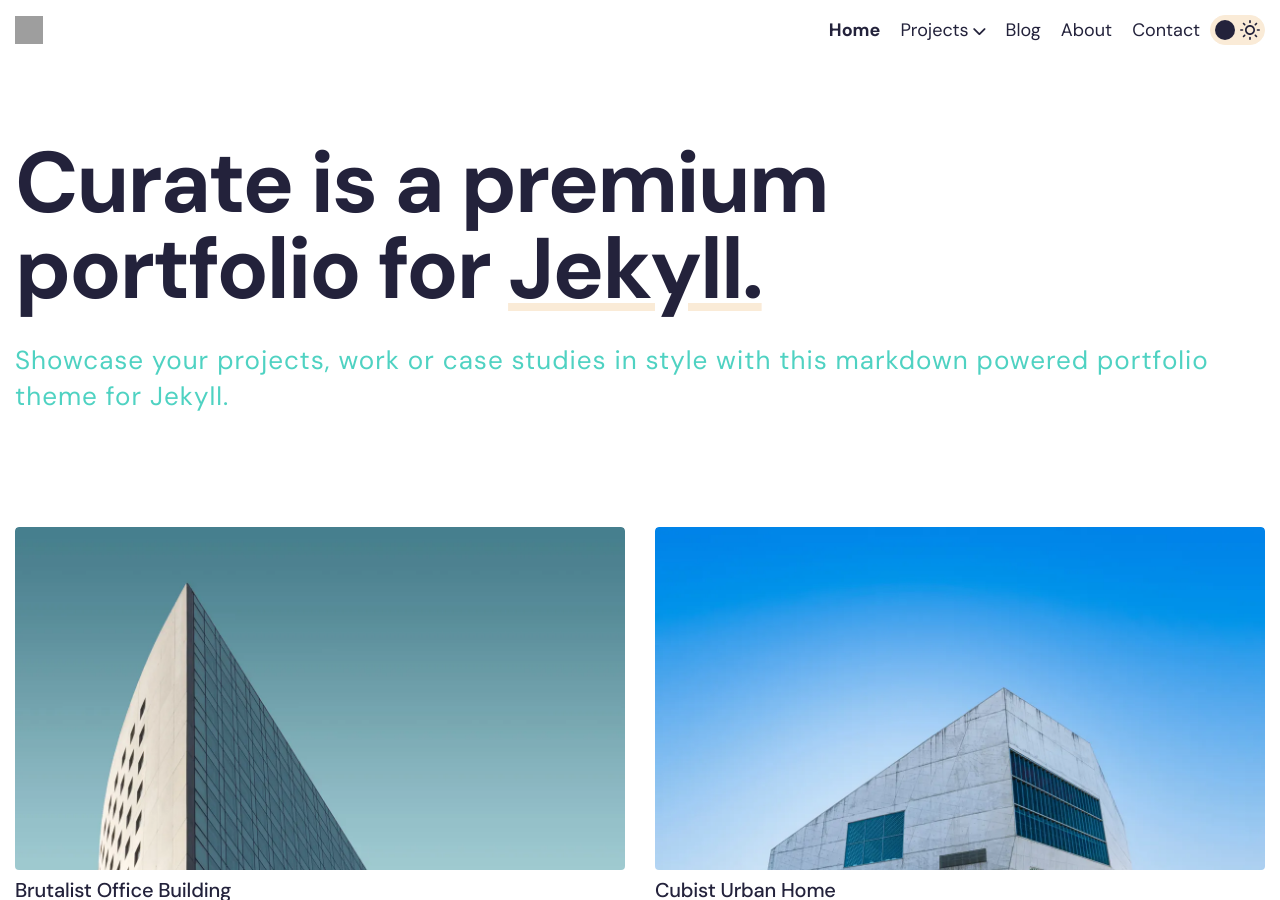
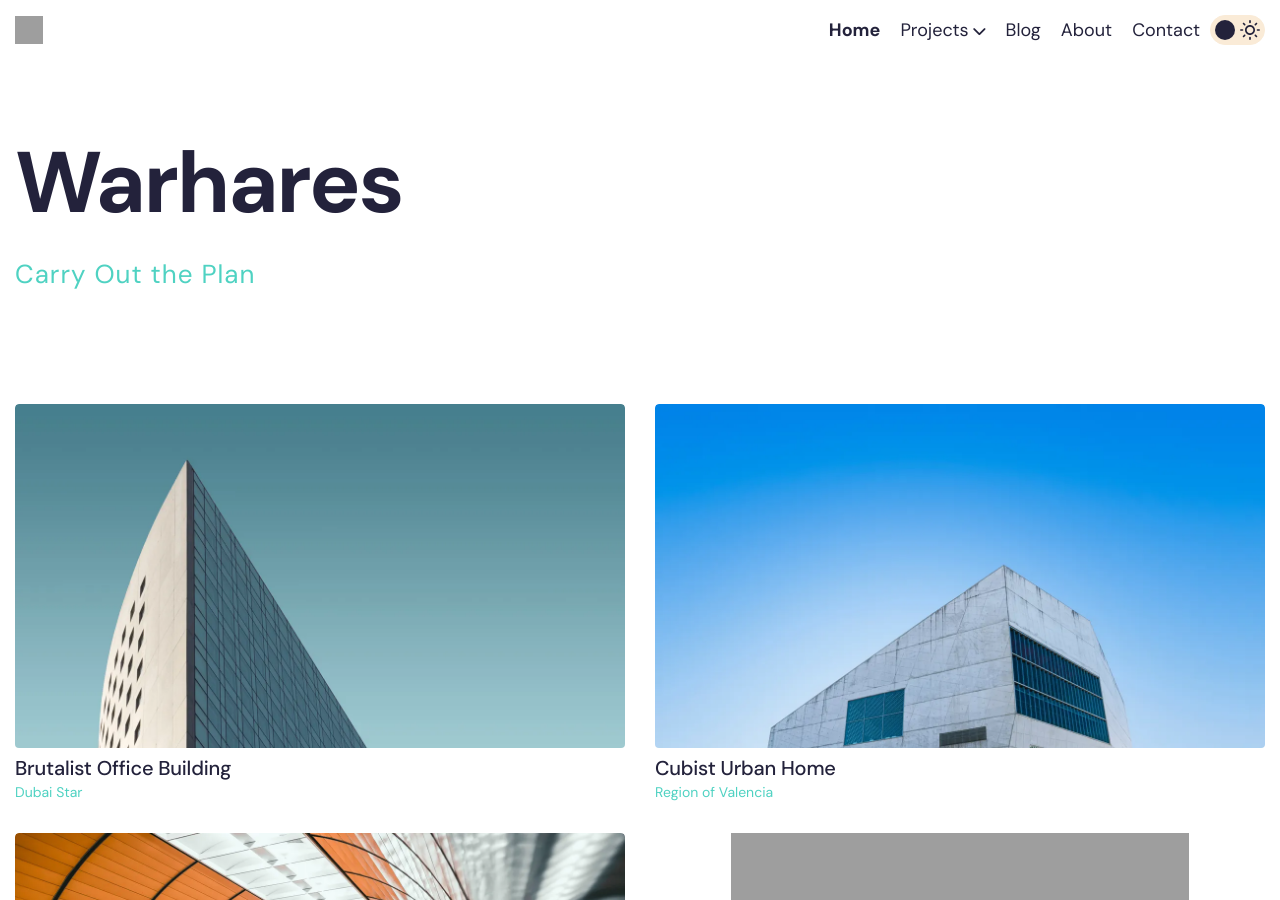
Before and after one commit to binbashburns/warhares.com, a Jekyll site: the page built from pages/home.md, in a window 1280 px wide and 900 px high. Built offline with Jekyll 4.4.1, drawn with Linux system fonts in a browser that asks for light colours; grey boxes are pictures that could not be loaded.

Commit message:
idk what all I just did

```diff
--- a/pages/home.md
+++ b/pages/home.md
@@ -1,9 +1,9 @@
 ---
 layout: home
 permalink: "/"
-title: "Curate is a premium portfolio for <strong>Jekyll.</strong>"
-description: "Showcase your projects, work or case studies in style with this markdown powered portfolio theme for Jekyll."
-meta_description: "Jekyll Curate is a premium Jekyll blog theme"
+title: "Warhares"
+description: "Carry Out the Plan"
+meta_description: "Warhares always carry out the plan, and we will rock your world"
 meta_title: Warhares.com - Coming Soon
 subscribe: false
 
```
Also changed, not shown: assets/images/logo/logo-invert-mobile.png, assets/images/logo/logo-invert.png, 3 other files.
